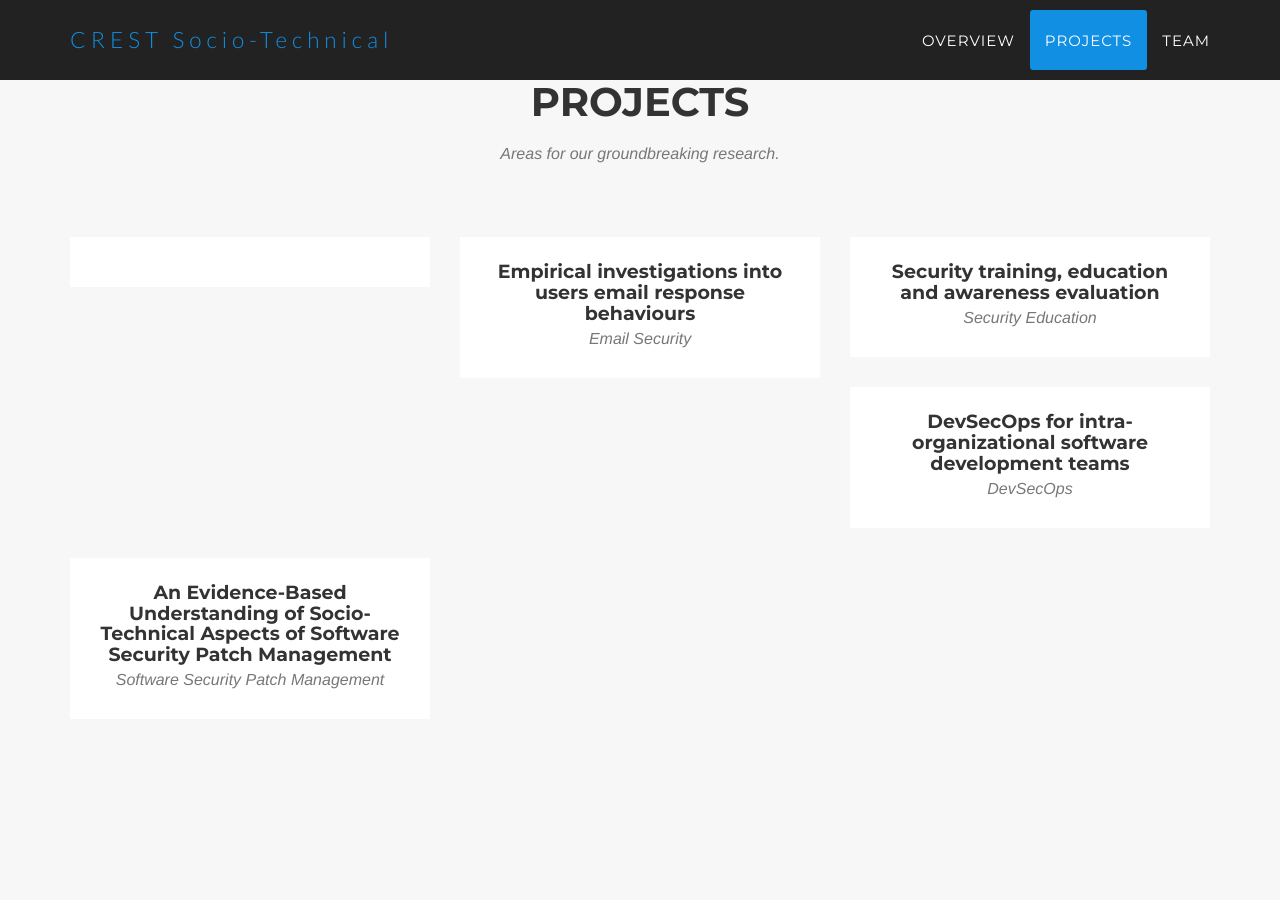
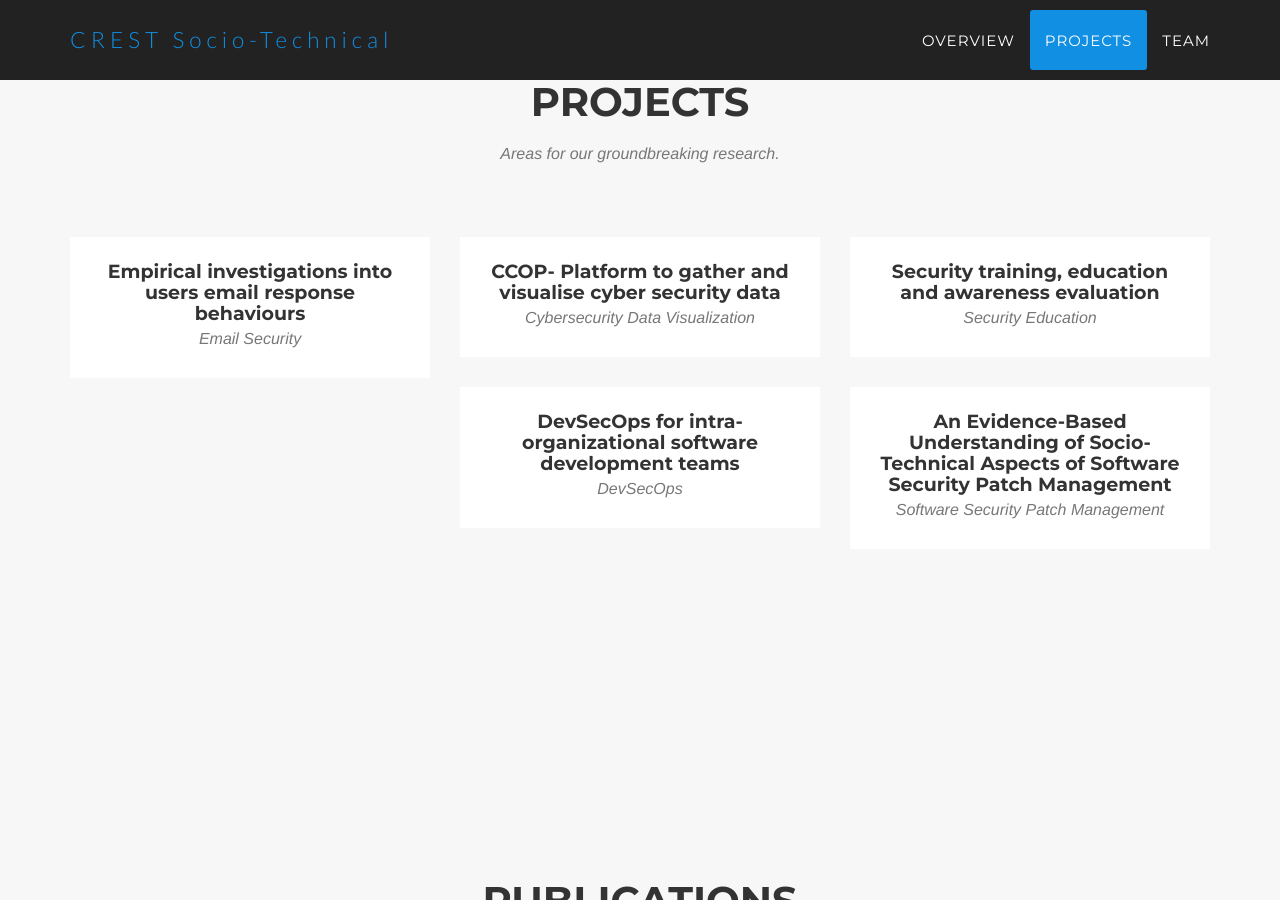
Before and after one commit to crest-socio-technical/crest-socio-technical.github.io, a Jekyll site: the page built from _posts/2014-07-15-project-4.markdown, in a window 1280 px wide and 900 px high, scrolled down 1328 px. Built offline with Jekyll 4.4.1, drawn with Linux system fonts in a browser that asks for light colours; some web fonts are replaced.

Commit message:
Update 2014-07-16-project-3.markdown

```diff
--- a/_posts/2014-07-16-project-3.markdown
+++ b/_posts/2014-07-16-project-3.markdown
@@ -1,5 +1,5 @@
 ---
-title: CCOP: Platform to gather and visualise cyber security data
+title: CCOP- Platform to gather and visualise cyber security data
 subtitle: Cybersecurity Data Visualization
 layout: default
 modal-id: 3
```
